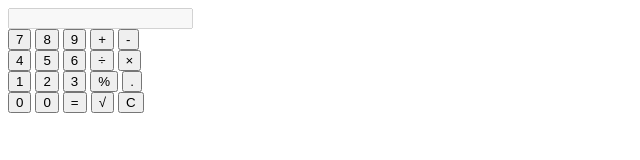
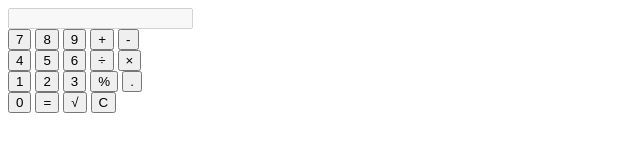
Before and after one commit to brooklynharden/calculator-, a plain HTML site: page index.html in a window 1280 px wide. Shown: the full height of the page, 0-640 px from the left. Drawn offline with Linux system fonts and the light colour scheme.

Commit message:
deleted extra 0 from html

```diff
--- a/index.html
+++ b/index.html
@@ -28,7 +28,6 @@
                 <button onclick="appendValue('.')">.</button>
                 <br>
                 <button onclick="appendValue('0')">0</button>
-                <button onclick="appendValue('')">0</button>
                 <button onclick="calculateResult()">=</button>
                 <button onclick="calculateSqaureRoot()">√</button>
                 <button onclick="clearDisplay()">C</button>
```
